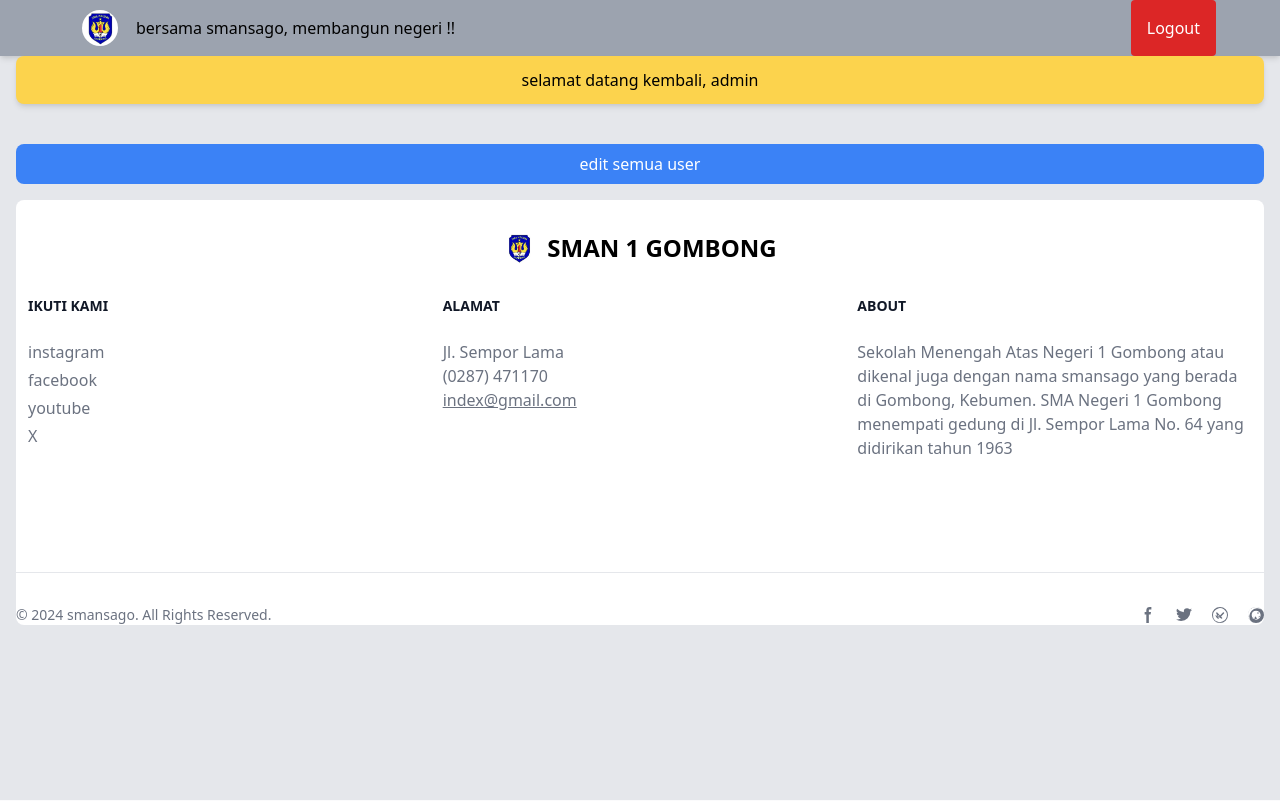
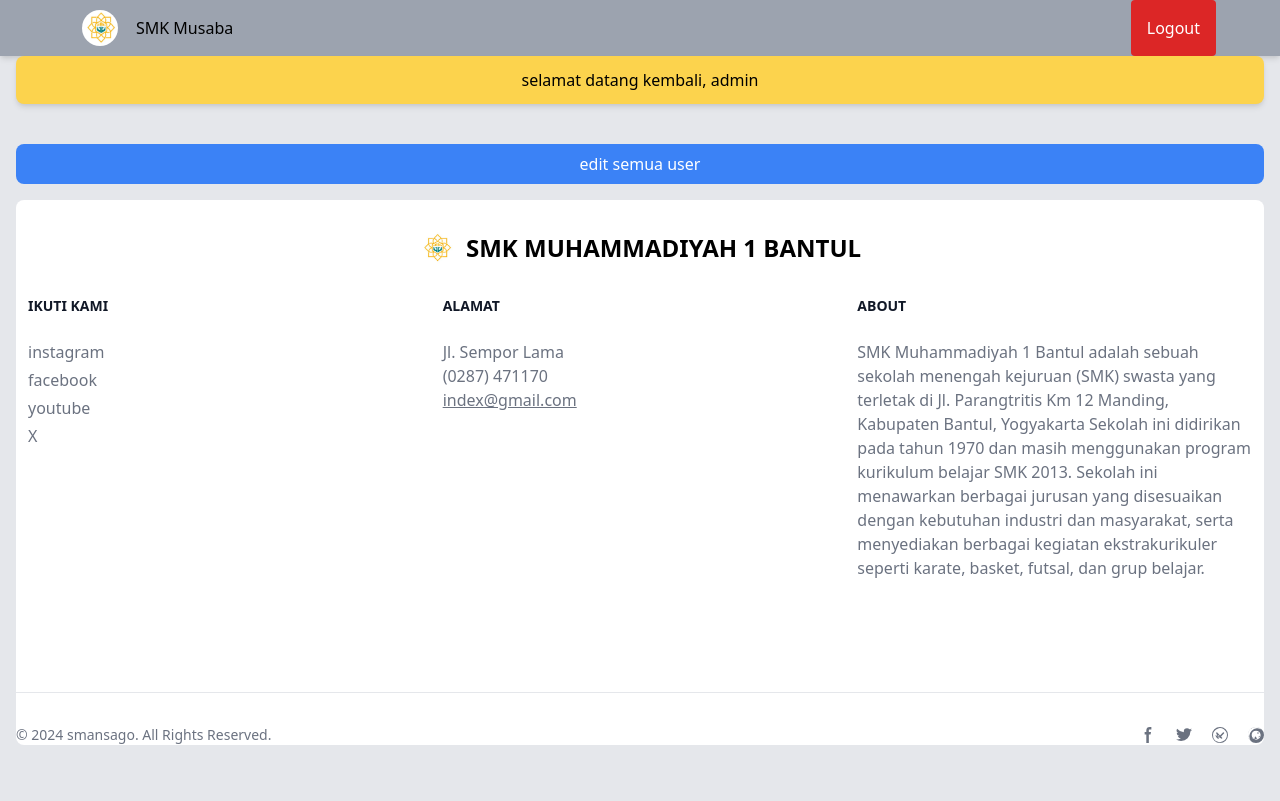
Before and after one commit to bagussatoto/e-learning-SMA, a PHP site: page /role.php in a window 1280 px wide. Run offline with PHP 8.4, Linux system fonts and the light colour scheme; a user stored in the database is signed in; data comes from the database, SQL or seed files in the repository.

Commit message:
perbahan pada SMK

```diff
--- a/public/role.php
+++ b/public/role.php
@@ -1,5 +1,5 @@
 <?php
-include './db.php';  // Eror
+include './db.php';
 session_start();
 
 if (!isset($_SESSION['user_id'])) {
@@ -36,8 +36,8 @@ $user = $result->fetch_assoc();
     <header class="lg:px-16 px-4 bg-gray-400 flex shadow-md flex-wrap items-center lg:py-0 py-2">
         <div class="flex-1 flex justify-between items-center">
             <a href="index.html" class="lg:ml-4 flex items-center justify-start lg:mb-0 mb-4 pointer-cursor">
-                <img class="rounded-full w-10 h-10 border-2 border-transparent hover:border-indigo-400" src="../public/foto/logo.jpeg" alt="logo sma">
-                <p class ="lg:p-4 py-2 ">bersama smansago, membangun negeri !!</p>
+                <img class="rounded-full w-10 h-10 border-2 border-transparent hover:border-indigo-400" src="../public/foto/logo-musaba.JPG" alt="logo smk">
+                <p class ="lg:p-4 py-2 ">SMK Musaba</p>
               </a>
         </div>
         <label for="menu-toggle" class="pointer-cursor lg:hidden block">
@@ -95,7 +95,7 @@ $user = $result->fetch_assoc();
                         <img src="foto/absensi.jpg" alt="Image" class="w-full h-48 object-cover">
                         <div class="p-4">
                             <h3 class="font-bold text-xl mb-2">Absensi</h3>
-                            <p class="text-gray-700 text-base">presensi mahasiswa SMA N 1 GOMBONG</p>
+                            <p class="text-gray-700 text-base">presensi mahasiswa SMK MUHAMMADIYAH 1 BANTUL</p>
                         </div>
                     </a>
                     <!-- Card 2 -->
@@ -103,7 +103,7 @@ $user = $result->fetch_assoc();
                         <img src="foto/jadwal.jpg" alt="Image" class="w-full h-48 object-cover">
                         <div class="p-4">
                             <h3 class="font-bold text-xl mb-2">Jadwal</h3>
-                            <p class="text-gray-700 text-base">jadwal pelajaran siswa dan siswi SMA N 1 GOMBONG</p>
+                            <p class="text-gray-700 text-base">jadwal pelajaran siswa dan siswi SMK MUHAMMADIYAH 1 BANTUL</p>
                         </div>
                     </a>
                     <!-- Card 3 -->
@@ -130,8 +130,8 @@ $user = $result->fetch_assoc();
     <div class="mx-auto w-full max-w-screen-xl p-3 py-6 lg:py-8">
     <div class="flex justify-center items-center">
     <a href="#" class="flex items-center">
-        <img src="../public/foto/logo.jpeg" class="h-8 me-3" alt="logoSMA" />
-        <span class="self-center text-2xl font-semibold whitespace-nowrap dark:text-black">SMAN 1 GOMBONG</span>
+        <img src="../public/foto/logo-musaba.JPG" class="h-8 me-3" alt="logoSMK" />
+        <span class="self-center text-2xl font-semibold whitespace-nowrap dark:text-black">SMK MUHAMMADIYAH 1 BANTUL</span>
     </a>
 </div>
 
@@ -156,7 +156,11 @@ $user = $result->fetch_assoc();
                 <div>
                     <h2 class="mb-6 text-sm font-semibold text-gray-900 uppercase dark:text-white">About</h2>
                     <ul class="text-gray-500 dark:text-gray-400 font-medium">
-                        <li class="mb-4"><a href="#" class="hover:underline">Sekolah Menengah Atas Negeri 1 Gombong atau dikenal juga dengan nama smansago yang berada di Gombong, Kebumen. SMA Negeri 1 Gombong menempati gedung di Jl. Sempor Lama No. 64 yang didirikan tahun 1963</a></li>
+                        <li class="mb-4"><a href="#" class="hover:underline">
+                        SMK Muhammadiyah 1 Bantul adalah sebuah sekolah menengah kejuruan (SMK) swasta yang terletak di Jl. Parangtritis Km 12 Manding, Kabupaten Bantul, Yogyakarta
+                        Sekolah ini didirikan pada tahun 1970 dan masih menggunakan program kurikulum belajar SMK 2013.
+                        Sekolah ini menawarkan berbagai jurusan yang disesuaikan dengan kebutuhan industri dan masyarakat, serta menyediakan berbagai kegiatan ekstrakurikuler seperti karate, basket, futsal, dan grup belajar.
+                        </a></li>
                         <li><a href="#" class="hover:underline"></a></li>
                     </ul>
                 </div>
```
